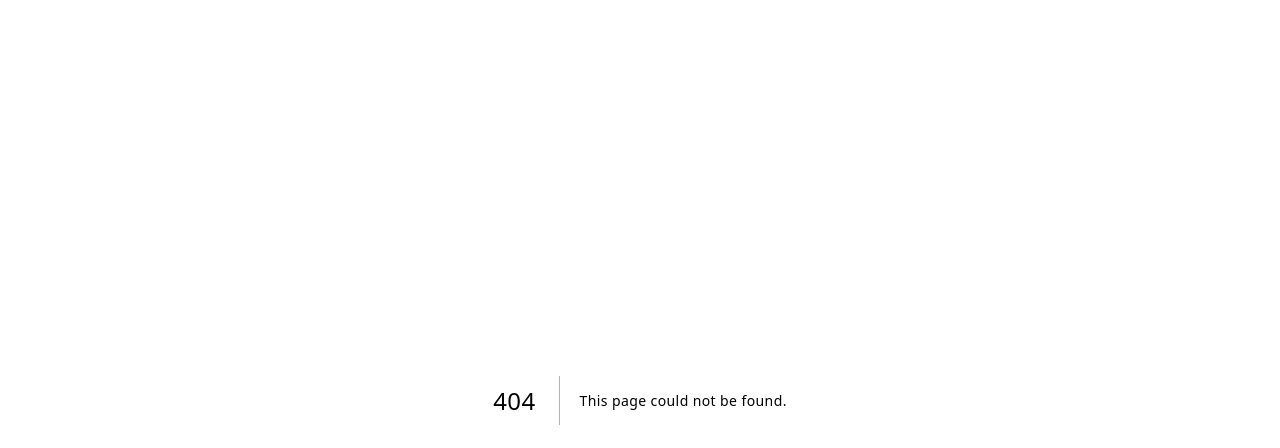
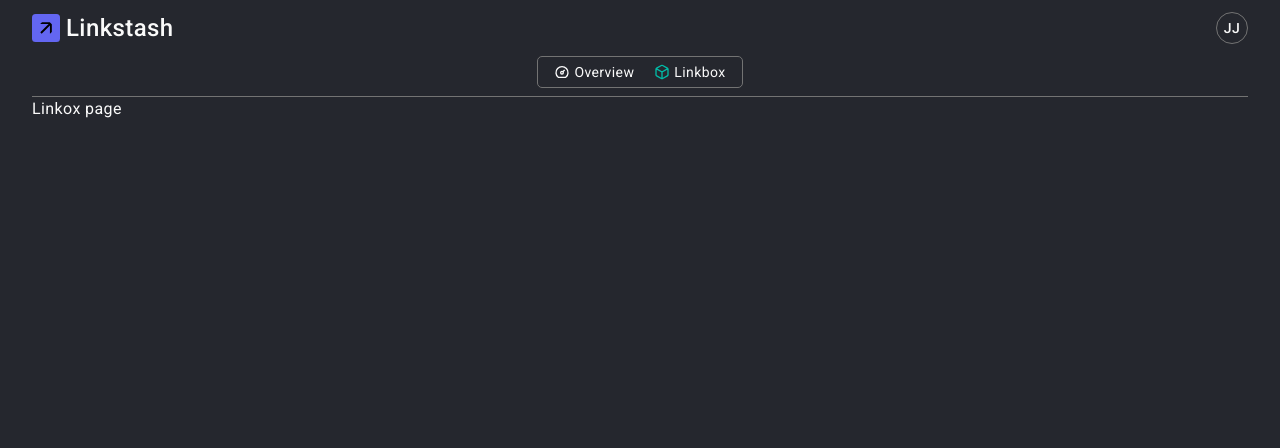
Before and after one commit to JessEleven/linkstash-nextjs, a Next.js app: page /ovw/linkbox in a window 1280 px wide. Before the commit this address had no page. Shown: the top 448 px of the page. Built offline with nearby package versions, Linux system fonts and the light colour scheme.

Commit message:
added the UIs for the ovw route group

```diff
--- a/package.json
+++ b/package.json
@@ -1,7 +1,7 @@
 {
   "name": "linkstash-nextjs",
   "description": "To save those links and always have them at hand.",
-  "version": "0.4.4",
+  "version": "0.5.4",
   "private": true,
   "scripts": {
     "dev": "next dev -p 1176",
--- /dev/null
+++ b/src/app/ovw/components-ovw/home-nav.jsx
@@ -0,0 +1,20 @@
+import AppLogo from '@/components/UI/app-logo'
+import Link from 'next/link'
+import HeaderNav from './ui/header-nav'
+
+export default function HomeNav () {
+  return (
+    <>
+      <header className='h-14 flex items-center justify-between'>
+        <Link translate='no' href='/'>
+          <AppLogo />
+        </Link>
+
+        <div className='flex items-center justify-center size-8 rounded-full border border-neutral-500'>
+          <h3 className='text-sm font-medium'>JJ</h3>
+        </div>
+      </header>
+      <HeaderNav />
+    </>
+  )
+}
--- /dev/null
+++ b/src/app/ovw/components-ovw/ui/header-nav.jsx
@@ -0,0 +1,43 @@
+'use client'
+
+import Link from 'next/link'
+import { usePathname } from 'next/navigation'
+import {
+  BoxIcon,
+  DashboardIcon
+} from '../../resources/assets/home-nav-icons'
+
+const routes = [
+  {
+    title: 'Overview',
+    icon: <DashboardIcon />,
+    path: '/ovw'
+  },
+  {
+    title: 'Linkbox',
+    icon: <BoxIcon />,
+    path: '/ovw/linkbox'
+  }
+]
+
+export default function HomeNav () {
+  const pathname = usePathname()
+
+  return (
+    <div className='text-sm font-normal leading-3.5'>
+      <nav className='flex justify-center'>
+        <ul className='flex items-center gap-x-5 list-none px-4 py-[7px] border border-neutral-500 rounded-[5px] overflow-x-auto'>
+          {routes?.map((route) => (
+            <li key={route.title}>
+              <Link href={route.path} className='flex items-center gap-x-1 hover:text-teal-500 transition-colors duration-200 ease-in-out'>
+                <span className={`${pathname === route.path && 'text-teal-500'}`}>{route.icon}</span>
+                <span className='text-neutral-50'>{route.title}</span>
+              </Link>
+            </li>
+          ))}
+        </ul>
+      </nav>
+      <div className='border-b border-b-neutral-500 w-full mt-2' />
+    </div>
+  )
+}
--- /dev/null
+++ b/src/app/ovw/layout.jsx
@@ -0,0 +1,10 @@
+import HomeNav from './components-ovw/home-nav'
+
+export default async function HomeLayout ({ children }) {
+  return (
+    <div className='mx-5 md:mx-8'>
+      <HomeNav />
+      {children}
+    </div>
+  )
+}
--- /dev/null
+++ b/src/app/ovw/linkbox/page.jsx
@@ -0,0 +1,7 @@
+export default function LinkoxPage () {
+  return (
+    <main>
+      Linkox page
+    </main>
+  )
+}
--- /dev/null
+++ b/src/app/ovw/page.jsx
@@ -0,0 +1,41 @@
+import SignOut from '@/components/UI/sign-out'
+import { auth } from '@/libs/auth'
+import { headers } from 'next/headers'
+import { redirect } from 'next/navigation'
+import React from 'react'
+
+export default async function page () {
+  const authSession = await auth.api.getSession({
+    headers: await headers()
+  })
+
+  if (!authSession) {
+    redirect('/sign-up')
+  }
+  const user = authSession?.user
+  const session = authSession?.session
+
+  const formatDate = (dateString) => {
+    const date = new Date(dateString || '')
+    const day = String(date.getDate()).padStart(2, '0')
+    const month = String(date.getMonth() + 1).padStart(2, '0')
+    const year = date.getFullYear()
+
+    return `${day}/${month}/${year}`
+  }
+
+  return (
+    <div className='space-y-2 text-sm font-normal'>
+      <li>
+        Name: {user?.name}
+      </li>
+      <li>
+        Email: {user?.email}
+      </li>
+      <li>
+        Session expires at: {formatDate(session?.expiresAt)}
+      </li>
+      <SignOut />
+    </div>
+  )
+}
--- /dev/null
+++ b/src/app/ovw/resources/assets/home-nav-icons.jsx
@@ -0,0 +1,36 @@
+export const DashboardIcon = (props) => (
+  <svg
+    width={16}
+    height={16}
+    viewBox='0 0 24 24'
+    fill='none'
+    stroke='currentColor'
+    strokeLinecap='round'
+    strokeLinejoin='round'
+    strokeWidth={2}
+    className='icon icon-tabler icons-tabler-outline icon-tabler-dashboard'
+    {...props}
+  >
+    <path stroke='none' d='M0 0h24v24H0z' />
+    <path d='M10 13a2 2 0 1 0 4 0 2 2 0 1 0-4 0M13.45 11.55 15.5 9.5' />
+    <path d='M6.4 20a9 9 0 1 1 11.2 0z' />
+  </svg>
+)
+
+export const BoxIcon = (props) => (
+  <svg
+    width={16}
+    height={16}
+    fill='none'
+    viewBox='0 0 24 24'
+    stroke='currentColor'
+    strokeLinecap='round'
+    strokeLinejoin='round'
+    strokeWidth={2}
+    className='icon icon-tabler icons-tabler-outline icon-tabler-box'
+    {...props}
+  >
+    <path stroke='none' d='M0 0h24v24H0z' />
+    <path d='M21 16.008V7.99a1.98 1.98 0 0 0-1-1.717l-7-4.008a2.016 2.016 0 0 0-2 0L4 6.273c-.619.355-1 1.01-1 1.718v8.018c0 .709.381 1.363 1 1.717l7 4.008a2.016 2.016 0 0 0 2 0l7-4.008c.619-.355 1-1.01 1-1.718zM12 22V12M12 12l8.73-5.04M3.27 6.96 12 12' />
+  </svg>
+)
```
Also changed, not shown: 1 other file (tests, documents, lock files or other folders).
